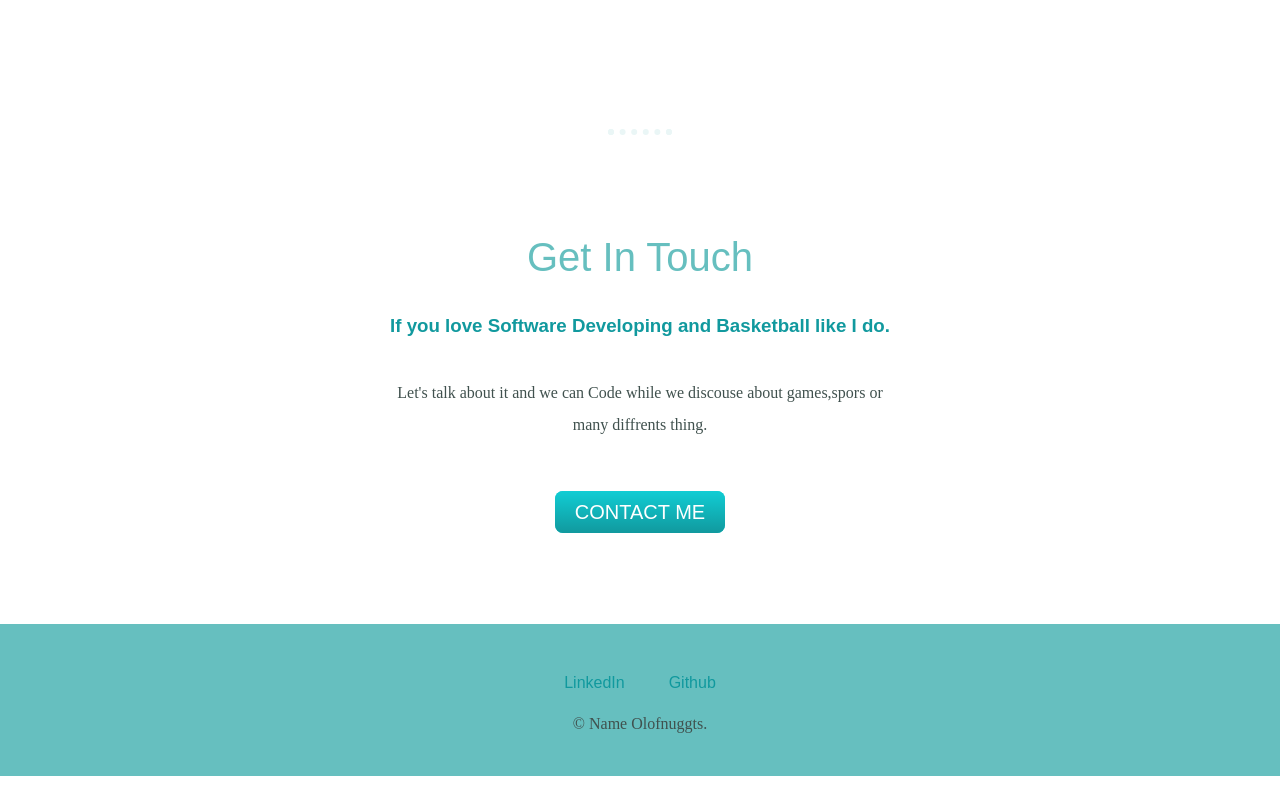
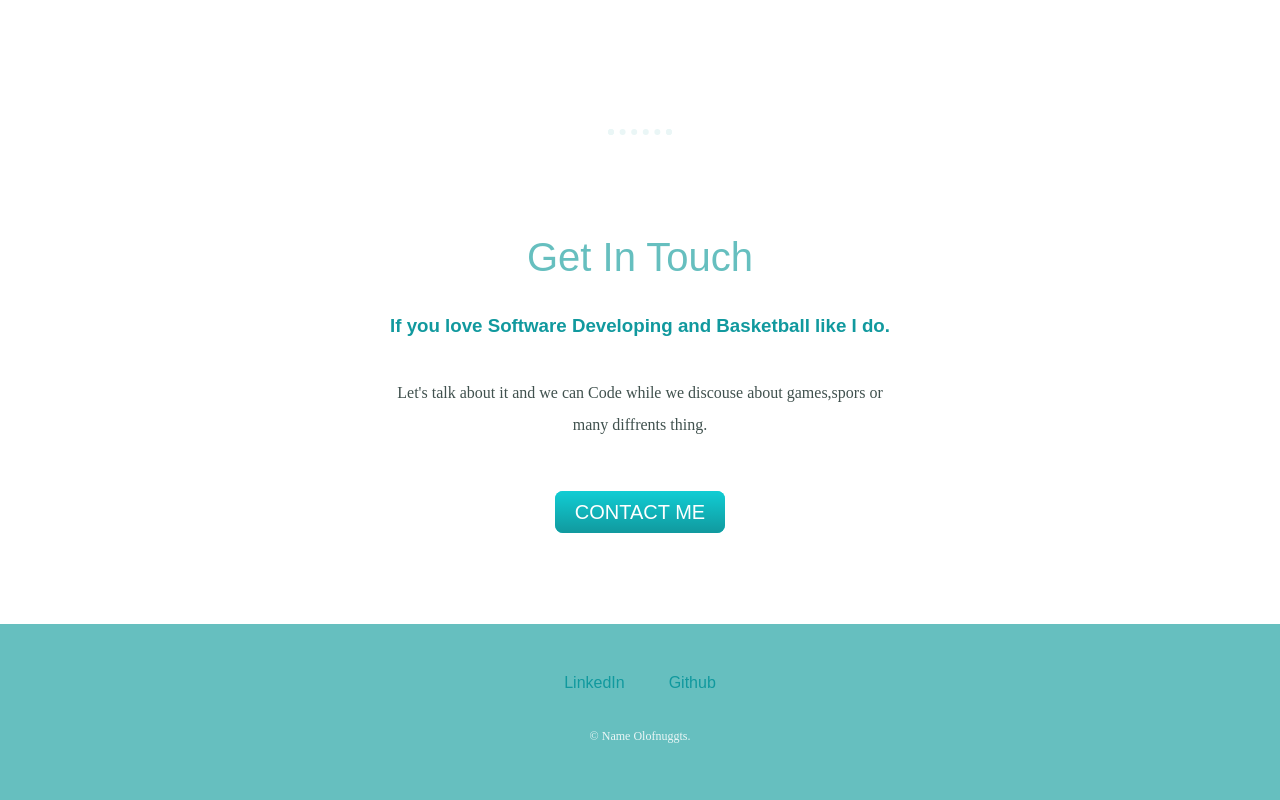
Before and after one commit to olofnuggts/FullStackWebDeveloping, a plain HTML site: page BetterStyling/index.html in a window 1280 px wide. Shown: the part 2005-2805 px from the top of the page. Before the commit the page ends 2781 px from the top, so only its background shows below. Drawn offline with Linux system fonts and the light colour scheme.

Commit message:
Bug fixed

```diff
--- a/BetterStyling/index.html
+++ b/BetterStyling/index.html
@@ -60,7 +60,7 @@
         <a class="footer-link" href="https://www.linkedin.com/in/yousef-kanzouaa-1b3a09238/">LinkedIn</a>
         <a class="footer-link" href="https://github.com/olofnuggts">Github</a>
 
-        <p>© Name Olofnuggts.</p>
+        <p class="copy_write">© Name Olofnuggts.</p>
     </div>
 
 
```
